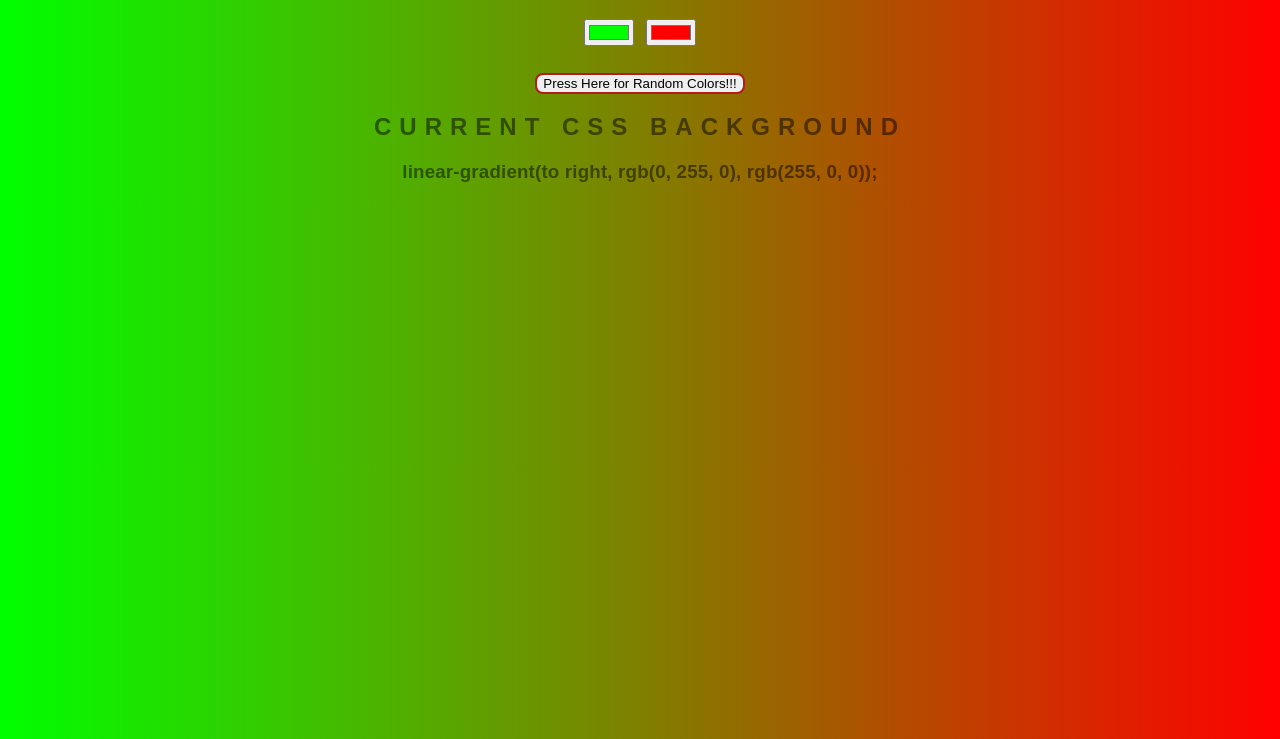
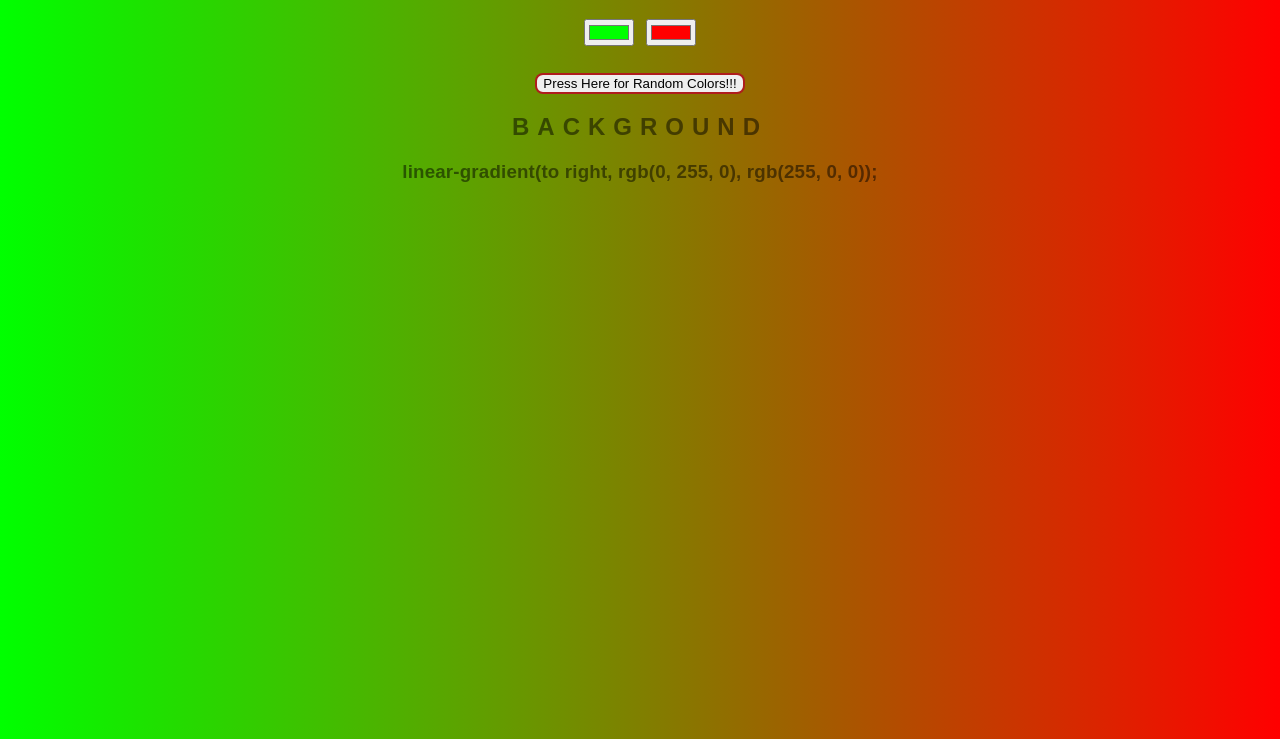
Before and after one commit to josueazambrano/Background-generator, a plain HTML site: page index.html in a window 1280 px wide. Shown: the part 61-800 px from the top of the page. Drawn offline with Linux system fonts and the light colour scheme.

Commit message:
Changing H2 text

```diff
--- a/index.html
+++ b/index.html
@@ -13,7 +13,7 @@
     <input class="color2" type="color" name="color2" value="#ff0000">
     <br>
     <button id="random">Press Here for Random Colors!!!</button>
-    <h2>Current CSS Background</h2>
+    <h2>Background</h2>
     <h3></h3>
 <script type="text/javascript" src="script.js"></script>
 </body>
```
